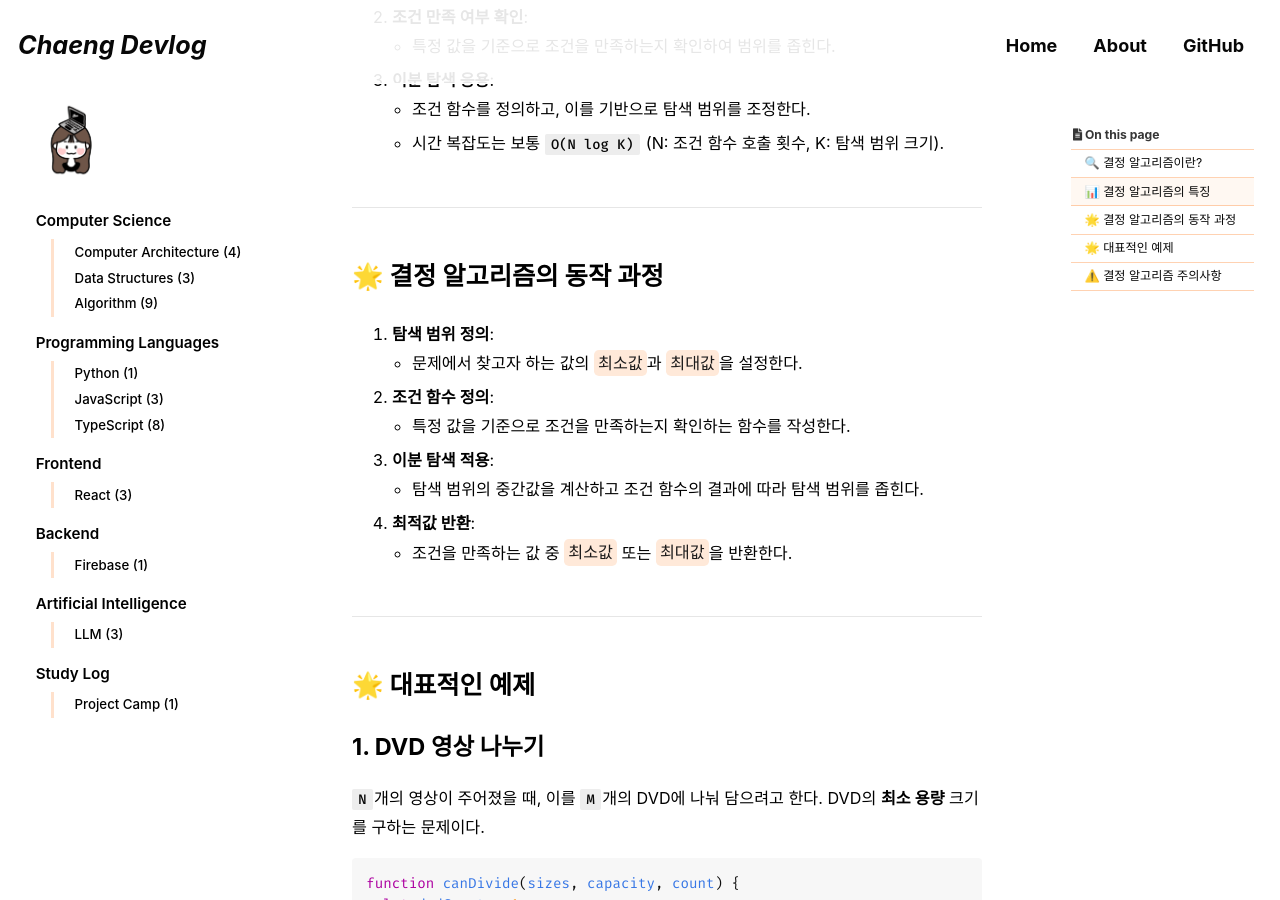
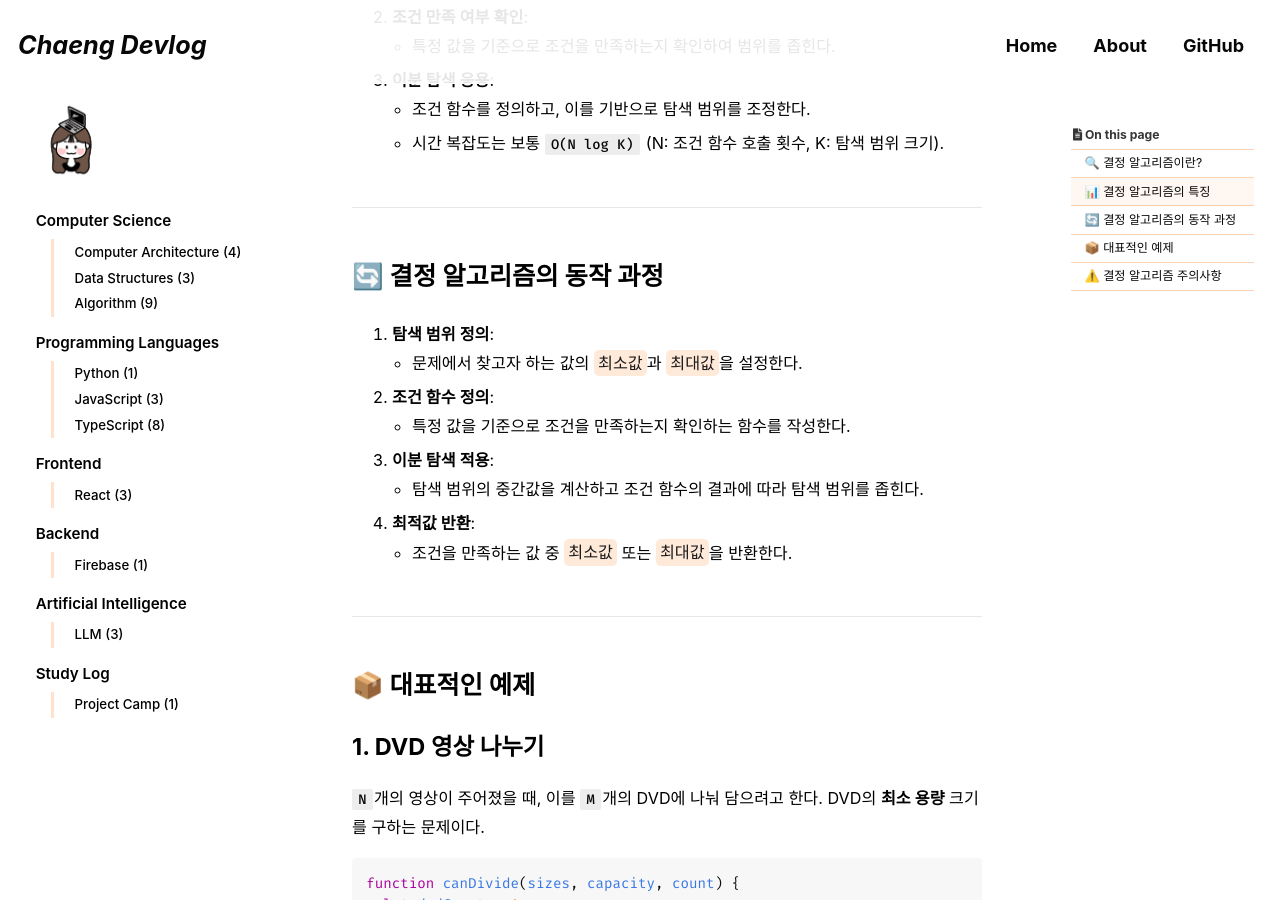
Before and after one commit to cchaeyoung/cchaeyoung.github.io, a Jekyll site: the page built from _posts/2025-01-20-algorithm-decision.md, in a window 1280 px wide and 900 px high, scrolled down 1034 px. Built offline with Jekyll 4.4.1, drawn with Linux system fonts in a browser that asks for light colours; cached includes are drawn as plain includes; some web fonts are replaced; comment, search, counter and statistics services are not loaded.

```diff
--- a/_posts/2025-01-20-algorithm-decision.md
+++ b/_posts/2025-01-20-algorithm-decision.md
@@ -42,7 +42,7 @@ last_modified_at: 2025-01-20
 
 ---
 
-# 🌟 결정 알고리즘의 동작 과정
+# 🔄 결정 알고리즘의 동작 과정
 
 1. **탐색 범위 정의**:
 
@@ -61,7 +61,7 @@ last_modified_at: 2025-01-20
 
 ---
 
-# 🌟 대표적인 예제
+# 📦 대표적인 예제
 
 <h2>1. DVD 영상 나누기</h2>
 
```
